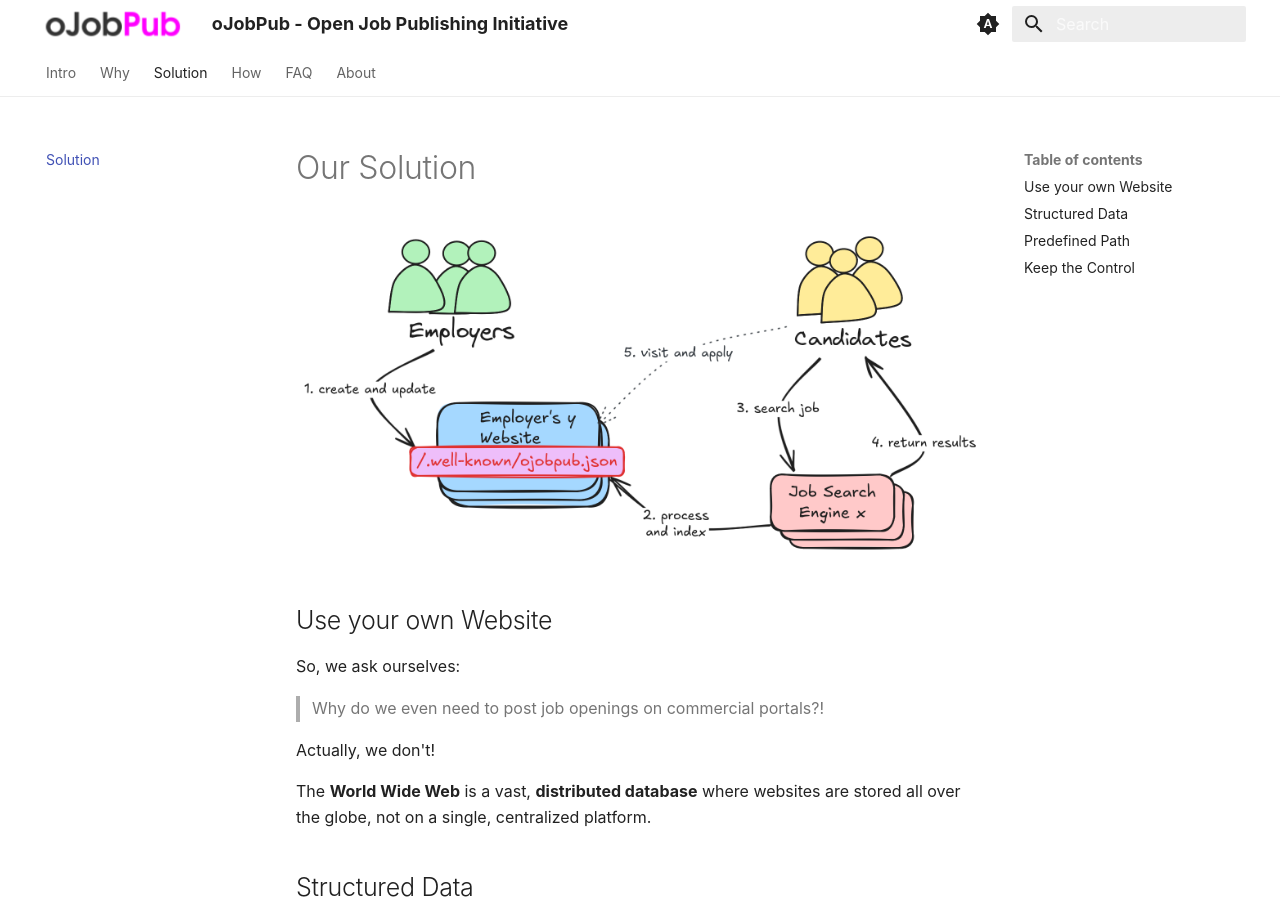
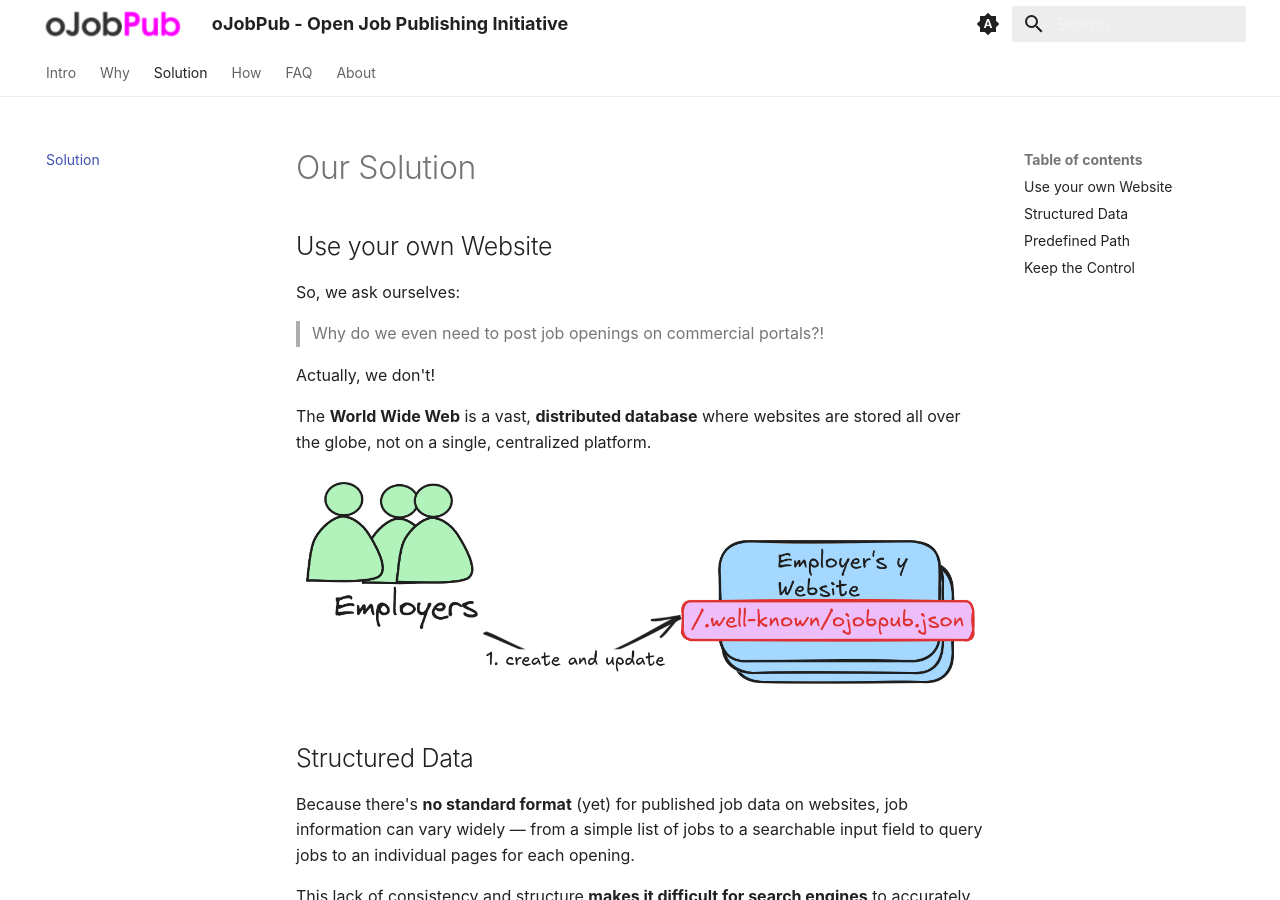
Before and after one commit to letsemploy/docs, an MkDocs documentation site: the page built from docs/solution.md, in a window 1280 px wide and 900 px high. Built offline with MkDocs 1.6.1 and Material for MkDocs 9.7.7, drawn with Linux system fonts in a browser that asks for light colours.

Commit message:
more rewordings

```diff
--- a/docs/solution.md
+++ b/docs/solution.md
@@ -1,6 +1,4 @@
 # Our Solution
-
-![](static/nutshell.png)
 
 ## Use your own Website
 
@@ -11,6 +9,8 @@
 Actually, we don't!
 
 The **World Wide Web** is a vast, **distributed database** where websites are stored all over the globe, not on a single, centralized platform.
+
+![](static/nutshell_1.png)
 
 ## Structured Data
 
@@ -32,6 +32,9 @@
 
 As a result, job openings can be indexed by **multiple search engines** without further efforts and without any additional cost.
 
+![](static/nutshell_2.png){ height="100" }
+
+
 ## Keep the Control
 
 > Why use metadata instead of full job descriptions?
@@ -41,3 +44,5 @@
 That is why **only as much information as necessary** is provided. This strategy ensures that there is just enough information to pique a candidate's interest and **send them to the employer's website**.
 
 This is crucial because employers keep **control of the application process**.
+
+![](static/nutshell_3.png)
```
Also changed, not shown: docs/why.md (+2 -0 lines), docs/static/nutshell_1.png (added), docs/static/nutshell_2.png (added), docs/static/nutshell_3.png (added).
